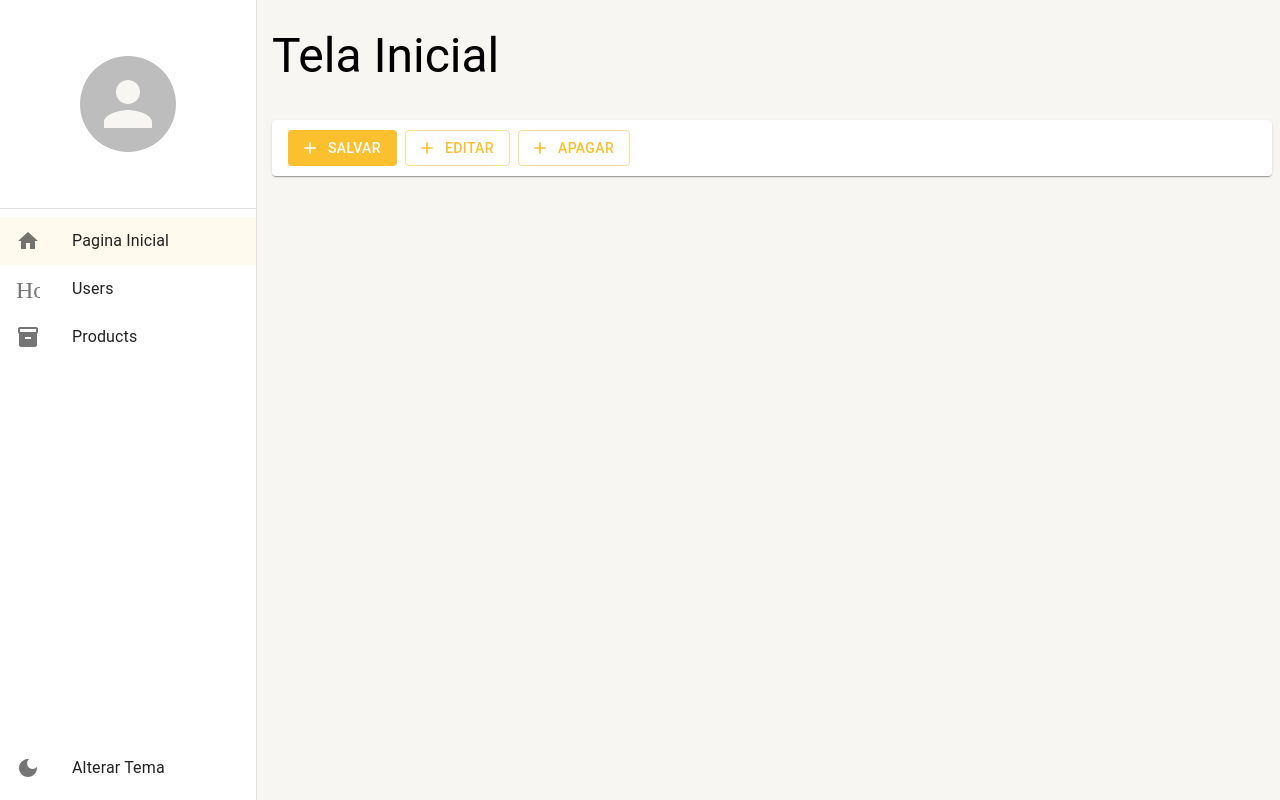
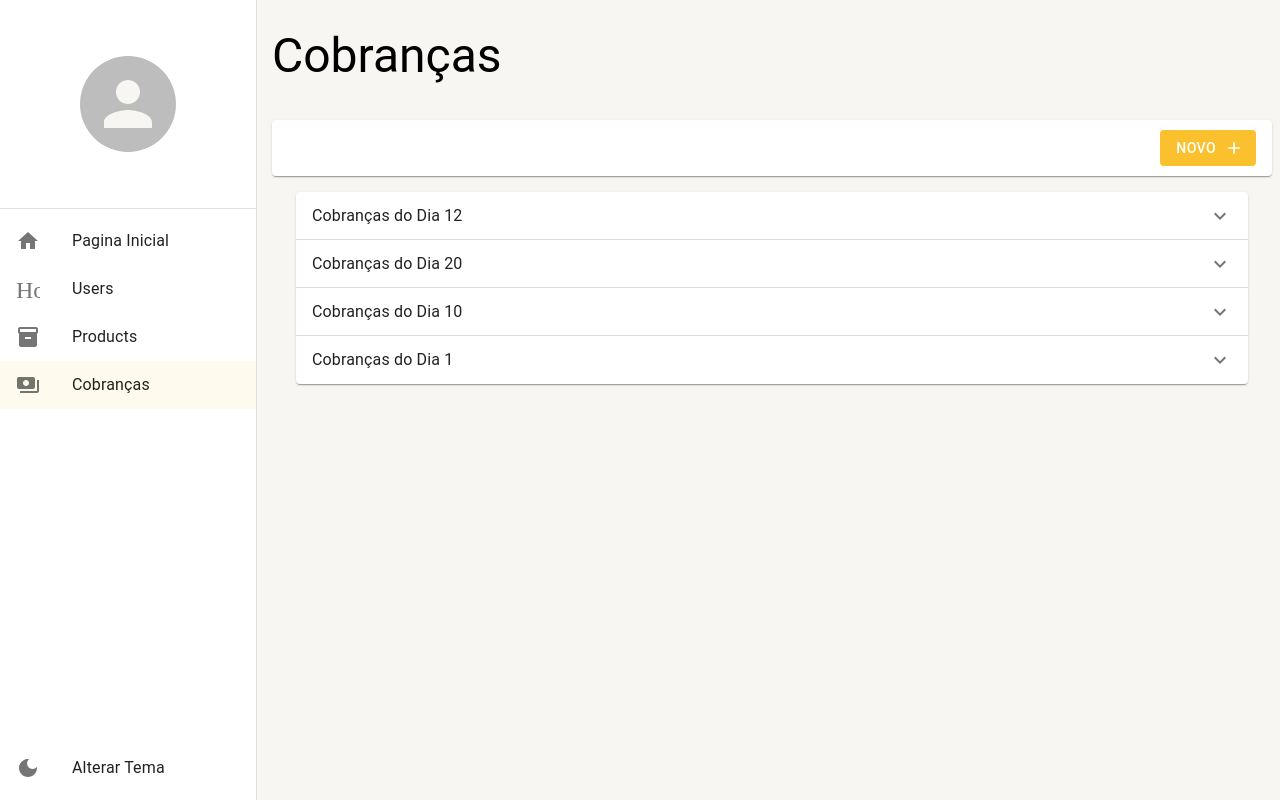
Before and after one commit to eduardo-alves-neto/CRM, a React (Create React App) app: page /payments in a window 1280 px wide. Before the commit this address led to /pagina-inicial. Built offline with nearby package versions, Linux system fonts and the light colour scheme.

Commit message:
feat: accordion de cobranças

```diff
--- /dev/null
+++ b/src/pages/payments/DetalhesCobranca.tsx
@@ -0,0 +1,47 @@
+// src/components/DetalhesCobranca.tsx
+import React, { useState } from "react";
+import {
+  AccordionDetails,
+  Button,
+  TextField,
+} from "@mui/material";
+import ExpandMoreIcon from "@mui/icons-material/ExpandMore";
+
+interface DetalhesCobrancaProps {
+  diasDecobranca: number;
+}
+
+export const DetalhesCobranca: React.FC<DetalhesCobrancaProps> = ({
+  diasDecobranca,
+}) => {
+  const [mensagem, setMensagem] = useState("");
+
+  const enviarMensagem = () => {
+
+  };
+
+  return (
+    <>
+      <AccordionDetails>
+
+        <TextField
+          label="Mensagem de Cobrança"
+          variant="outlined"
+          fullWidth
+          multiline
+          rows={4}
+          value={mensagem}
+          onChange={(e) => setMensagem(e.target.value)}
+        />
+        <Button
+          sx={{ mt: 2 }}
+          variant="contained"
+          color="primary"
+          onClick={enviarMensagem}
+        >
+          Enviar Mensagem
+        </Button>
+      </AccordionDetails>
+    </>
+  );
+};
--- /dev/null
+++ b/src/pages/payments/index.tsx
@@ -0,0 +1,58 @@
+import React from "react";
+import {
+  Accordion,
+  AccordionDetails,
+  AccordionSummary,
+  Box,
+  Typography,
+  useTheme,
+} from "@mui/material";
+import ExpandMoreIcon from "@mui/icons-material/ExpandMore";
+import { LayoutBase } from "../../shared/layouts/LayoutBase";
+import { FerramentaDaListagem } from "../../shared/components/FerramentaDaListagem/FerramentaDaListagem";
+import { DetalhesCobranca } from "./DetalhesCobranca";
+import { initialValues } from "./initialValues";
+
+interface CobrancasDoDiaProps {
+  //   diasDecobranca: number[];
+}
+
+const CobrancasDoDia: React.FC<CobrancasDoDiaProps> = () => {
+  const theme = useTheme();
+
+  // Use os initialValues para inicializar os diasDecobranca
+  const diasDecobranca = [...initialValues];
+
+  return (
+    <LayoutBase
+      title={"Cobranças"}
+      barraDeFerramenta={<FerramentaDaListagem />}
+    >
+      <Box
+        height={theme.spacing(70)}
+        marginX={2}
+        padding={1}
+        paddingX={2}
+        flex={1}
+      >
+        {diasDecobranca.map((dia, index) => (
+          <Accordion key={index}>
+            <AccordionSummary
+              expandIcon={<ExpandMoreIcon />}
+              aria-controls={`panel${index}-content`}
+              id={`panel${index}-header`}
+            >
+              <Typography>Cobranças do Dia {dia}</Typography>
+            </AccordionSummary>
+
+            <AccordionDetails>
+              <DetalhesCobranca diasDecobranca={dia} />
+            </AccordionDetails>
+          </Accordion>
+        ))}
+      </Box>
+    </LayoutBase>
+  );
+};
+
+export default CobrancasDoDia;
--- /dev/null
+++ b/src/pages/payments/initialValues.ts
@@ -0,0 +1 @@
+export const initialValues =[12,20,10,1];
--- a/src/pages/users/Skeleton.tsx
+++ b/src/pages/users/Skeleton.tsx
@@ -2,16 +2,9 @@ import { Skeleton, Stack } from '@mui/material';
 
 export const SkeletonLoading = () => {
   return (
-    <Stack direction='column' spacing={2} mt={2}>
-      <Stack direction='row' spacing={2}>
-        <Skeleton variant='rectangular' width='100%' height={40} />
-        <Skeleton variant='rectangular' width='100%' height={40} />
-        <Skeleton variant='rectangular' width='100%' height={40} />
-      </Stack>
-
+    <Stack direction='column' spacing={2} mt={3}>
       <Skeleton variant='rectangular' width='100%' height={40} />
-      <Skeleton variant='rectangular' width='100%' height={300} />
-      <Skeleton variant='rectangular' width='100%' height={120} />
+      <Skeleton variant='rectangular' width='100%' height={500} />
     </Stack>
   );
 };
--- a/src/pages/users/handler/index.tsx
+++ b/src/pages/users/handler/index.tsx
@@ -55,7 +55,7 @@ export const PostUsers = () => {
   return (
     <>
       <LayoutBase title={"Novo Cliente"}>
-        <Box padding={4}>
+        <Box padding={10}>
           <form onSubmit={form.handleSubmit(onSubmit)}>
             <Grid container spacing={2}>
               <Grid item xs={12} sm={6} md={4}>
--- a/src/pages/users/index.tsx
+++ b/src/pages/users/index.tsx
@@ -15,7 +15,7 @@ export default function Users() {
   const theme = useTheme();
 
   const { isLoading, refetch } = useQuery({
-    queryKey: ["/"],
+    queryKey: ["/users"],
     queryFn: async () => {
       try {
         const data = await UserTypeServices.get();
@@ -23,8 +23,12 @@ export default function Users() {
         setUsers(data);
         return data;
       } catch (error) {
-        enqueueSnackbar("Unable to obtain data", { variant: "error" });
-        return [];
+        const errorMessage =
+          String(error) || "Não foi possivel obter a lista de clientes"!;
+
+        enqueueSnackbar(errorMessage, {
+          variant: "error",
+        });
       }
     },
   });
@@ -47,13 +51,16 @@ export default function Users() {
       width: 150,
     },
   ];
-
   return (
     <>
       <LayoutBase
         title={"Clientes"}
         barraDeFerramenta={
-          <FerramentaDaListagem mostrarInputBusca rota="/users/create" />
+          <FerramentaDaListagem
+            mostrarInputBusca
+            rota="/users/create"
+            isloading={isLoading}
+          />
         }
       >
         <Box
--- a/src/routes/index.tsx
+++ b/src/routes/index.tsx
@@ -4,6 +4,7 @@ import Users from "../pages/users";
 import Products  from "../pages/products";
 import { Dashboard } from "../pages/dashboard/Dashboard";
 import { PostUsers } from "../pages/users/handler";
+import CobrancasDoDia from "../pages/payments";
 export const AppRoutes = () => {
   return (
     <Routes>
@@ -11,8 +12,8 @@ export const AppRoutes = () => {
 
       <Route path="/users" element={<Users />} />
       <Route path="/users/create" element={<PostUsers/>}/>
-
       <Route path="/products" element={<Products />} />
+      <Route path="/payments" element={<CobrancasDoDia />} />
       <Route path="*" element={<Navigate to="/pagina-inicial" />} />
     </Routes>
   );
--- a/src/shared/components/FerramentaDaListagem/FerramentaDaListagem.tsx
+++ b/src/shared/components/FerramentaDaListagem/FerramentaDaListagem.tsx
@@ -12,10 +12,12 @@ interface IFerramentaDaListagemProps {
   mostrarBotaoNovo?: boolean;
   aoClicarEmNovo?: () => void;
   rota?: string;
+  isloading?: boolean;
 }
 
 export const FerramentaDaListagem: React.FC<IFerramentaDaListagemProps> = ({
   textoDeBusca = "",
+  isloading,
   mostrarInputBusca = false,
   aoMudarTextoDeBusca,
   textoBotaoNovo = "Novo",
@@ -51,6 +53,7 @@ export const FerramentaDaListagem: React.FC<IFerramentaDaListagemProps> = ({
           <Button
             variant="contained"
             color="primary"
+            disabled={isloading}
             disableElevation
             endIcon={<Add />}
             onClick={() => navigate(rota ?? '') }
--- a/src/shared/components/menu-drawer/MenuDrawer.tsx
+++ b/src/shared/components/menu-drawer/MenuDrawer.tsx
@@ -16,8 +16,9 @@ import {
 import { useAppThemeContext, useDrawerContext } from "../../contexts";
 import { useMatch, useNavigate, useResolvedPath } from "react-router-dom";
 import { Home } from "@mui/icons-material";
-import DarkModeIcon from '@mui/icons-material/DarkMode';
-import InventoryIcon from '@mui/icons-material/Inventory';
+import DarkModeIcon from "@mui/icons-material/DarkMode";
+import InventoryIcon from "@mui/icons-material/Inventory";
+import PaymentsIcon from '@mui/icons-material/Payments';
 
 interface IListItemLink {
   children?: ReactNode;
@@ -105,9 +106,23 @@ export const MenuDrawer: React.FC<IMenuDrawerProps> = ({ children }) => {
                 onClick={smDown ? toggleDrawerOpen : undefined}
               />
               <ListItemLink
-                icon={<Icon><InventoryIcon/></Icon>}
+                icon={
+                  <Icon>
+                    <InventoryIcon />
+                  </Icon>
+                }
                 label="Products"
                 to="/products"
+                onClick={smDown ? toggleDrawerOpen : undefined}
+              />
+              <ListItemLink
+                icon={
+                  <Icon>
+                    <PaymentsIcon />
+                  </Icon>
+                }
+                label="Cobranças"
+                to="/payments"
                 onClick={smDown ? toggleDrawerOpen : undefined}
               />
             </List>
```
